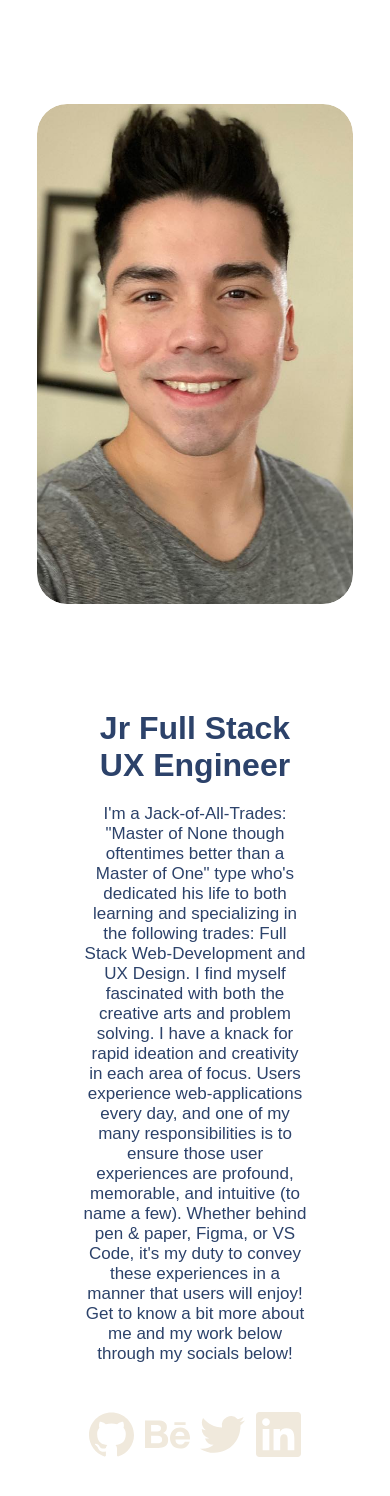
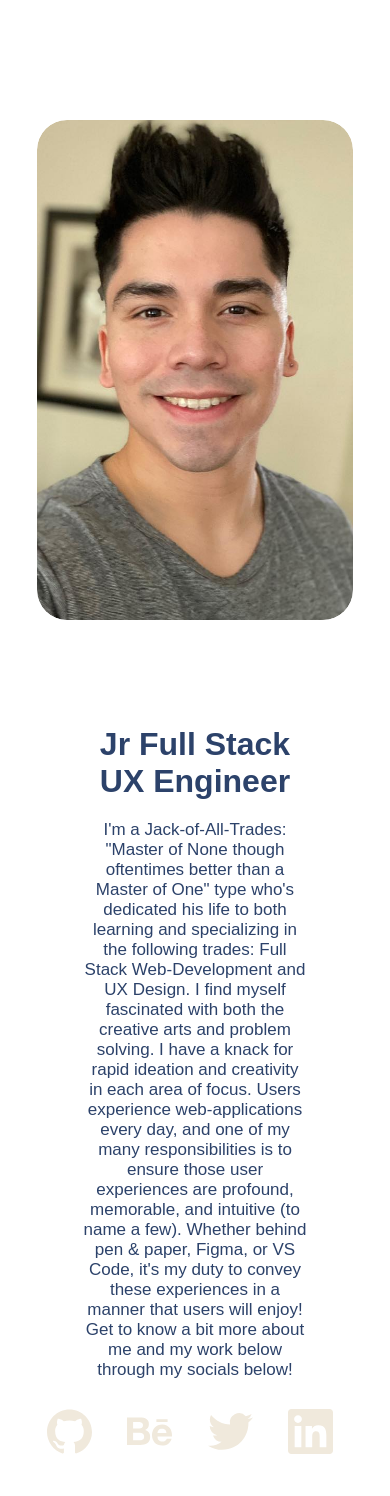
Before and after one commit to tpadilla10117/v2.0-tpadilla.com, a React (Create React App) app: page /about in a window 390 px wide. Shown: the top 1496 px of the page. Built offline with nearby package versions, Linux system fonts and the light colour scheme.

Commit message:
finished responsive layout of the the smaller phone screen sizes for AboutMe.jsx

```diff
--- a/src/components/pages/about/AboutMe.scss
+++ b/src/components/pages/about/AboutMe.scss
@@ -310,7 +310,84 @@
                 overflow-x: hidden;
                 overflow-y: auto;
             }
+
+            .links-about {
+                display: grid;
+                grid-template-columns: 50% 50%;
+                justify-content: center;
+                align-items: center;
+                margin: 1rem;
+
+                a {
+                    width: 100%;
+                    margin: 0rem 10px 25px 0px;
+                }
+            }
         }
     }
 
   }
+
+  @media only screen and (min-device-width: 375px) and (max-width: 768px) {
+    #mainPage-wrapper {
+        padding: 4.5rem 2.5rem 1.5rem 2.5rem;
+        margin-top: 3rem;
+    }
+
+    .bio-wrapper {
+        display: flex;
+        flex-direction: column;
+        width: 90vw;
+
+        .overlay-practice {
+            width: 90vw;
+            margin-right: -10px;
+            transform: translate(0%, 0%);
+
+            .img-box {
+                width: 90%;
+
+                &:hover {
+                    z-index: 1;
+                    transform: scale(1.05);
+                    box-shadow: 0 25px 40px rgba(0,0,0,.5);
+                }
+            }
+        }
+
+        .sideBio {
+            width: 90vw;
+            overflow-x: hidden;
+            overflow-y: auto;
+            padding-bottom: 1rem;
+
+            p {
+                font-size: 17px;
+                overflow-x: hidden;
+                overflow-y: auto;
+            }
+
+            .links-about {
+                padding-top: 1rem;
+                display: flex;
+                /* grid-template-columns: 50% 50%; */
+                margin: 0px;
+
+                a {
+                    width: 100%;
+                    /* height: 70px; */
+                    padding: .8rem;
+                    margin: 0rem 10px 25px 0px;
+                }
+            }
+        }
+    }
+  }
+
+  /* TODO: MEDIA 786 and 1000px */
+
+  /* TODO: MEDIA 1000 and 1366px */
+
+  /* TODO: MEDIA 1366 and 2500px */
+
+  /* TODO: MEDIA Min 2500 */
--- a/src/components/pages/landing/Landing.scss
+++ b/src/components/pages/landing/Landing.scss
@@ -90,7 +90,7 @@
                         vertical-align: middle;
                         position: relative;
                         transition: transform 2s;
-                        /* border: 10px solid; */
+                        border: 5px solid;
 
                     }
                     &:hover .landing-cardText {
```
